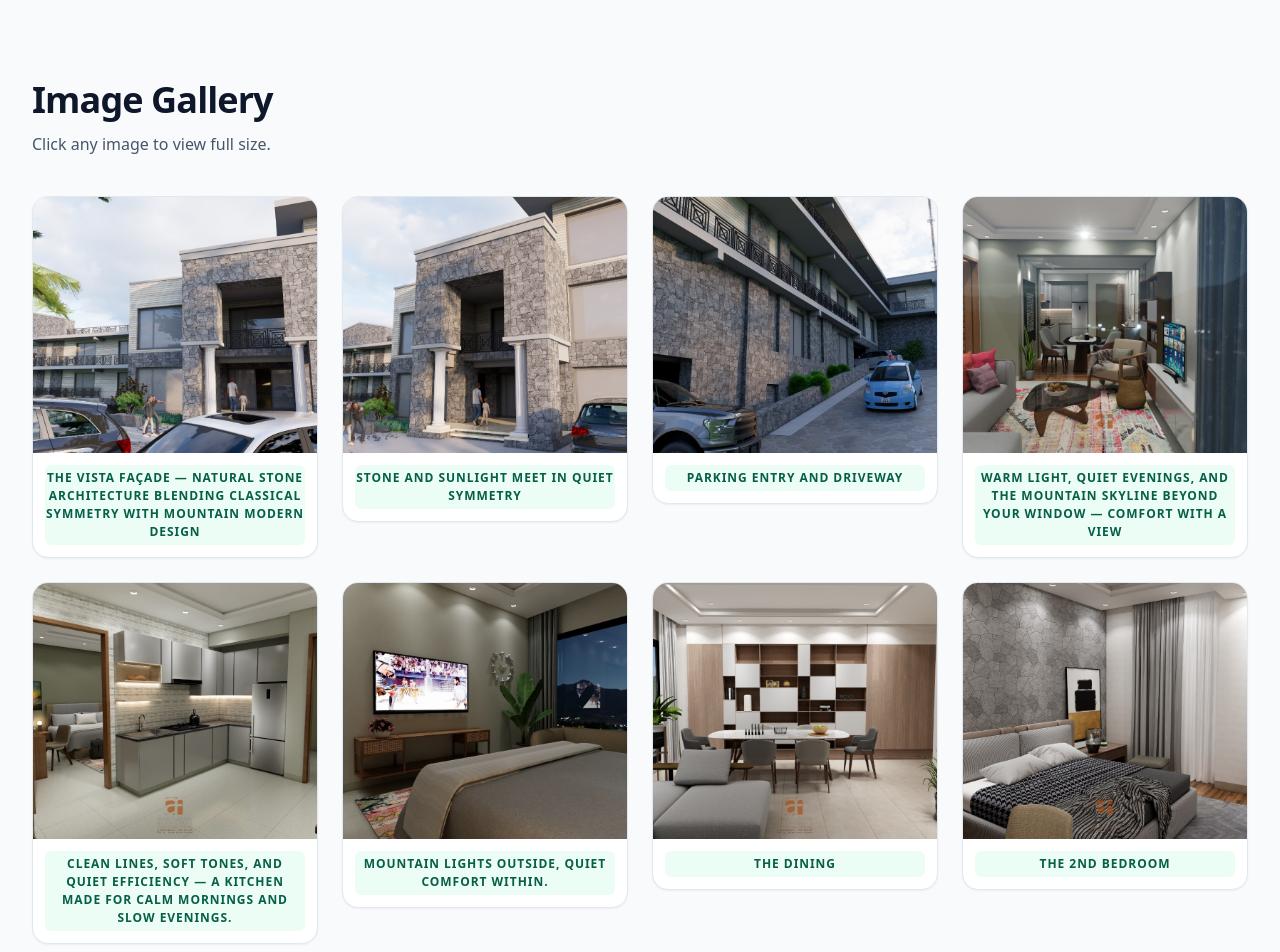
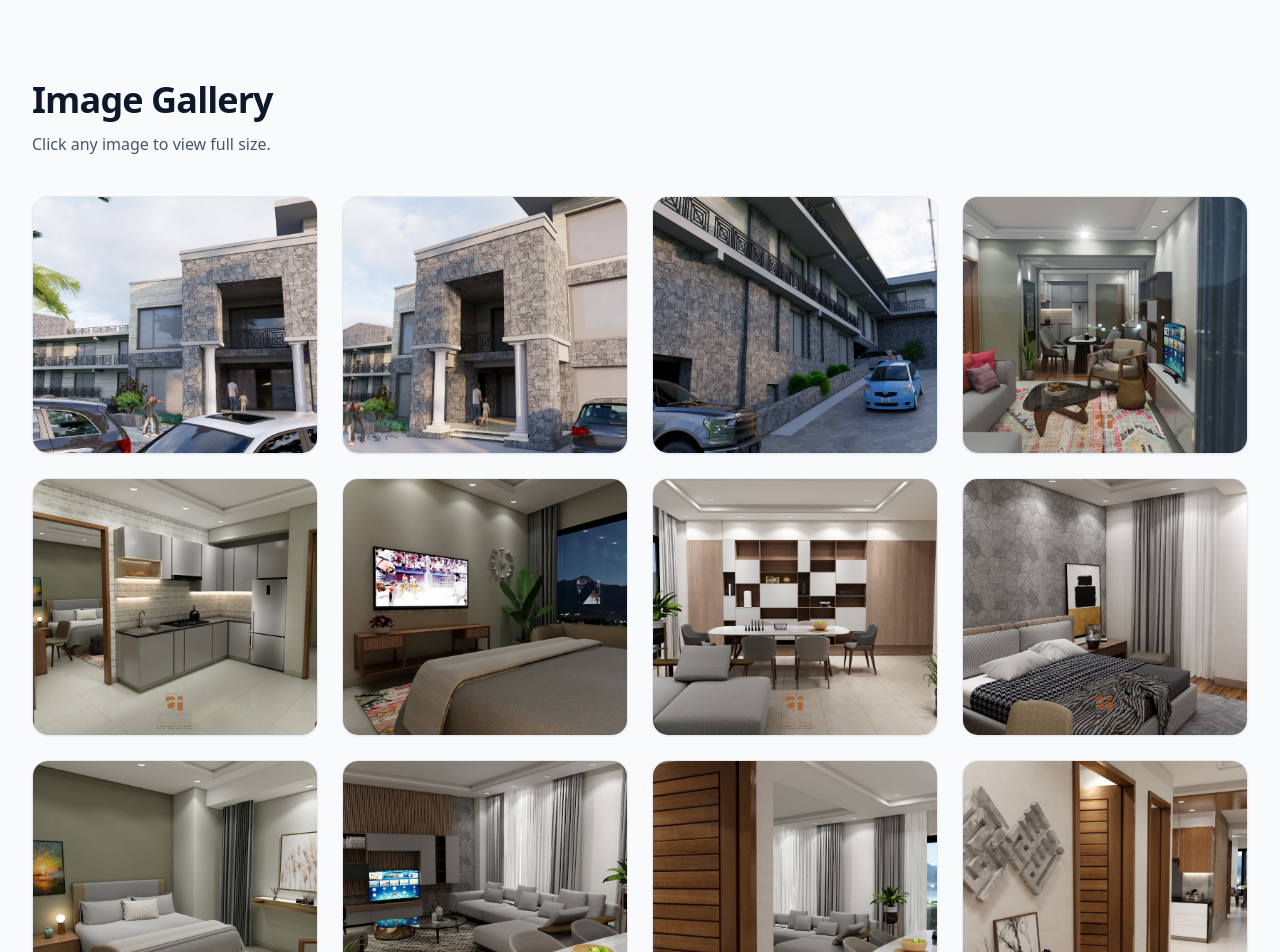
Before and after one commit to abdullahwiqar-byte/thevista, a React (Vite) app: page /gallery in a window 1280 px wide. Shown: the top 952 px of the page. Built offline with nearby package versions, Linux system fonts and the light colour scheme.

Commit message:
Update Gallery.jsx

```diff
--- a/src/Gallery.jsx
+++ b/src/Gallery.jsx
@@ -23,7 +23,7 @@ const images = [
   { src: "/gallery9.jpg", caption: "Warm light, quiet evenings, and the mountain skyline beyond your window — comfort with a view" },
   { src: "/gallery10.jpg", caption: "Clean lines, soft tones, and quiet efficiency — a kitchen made for calm mornings and slow evenings." },
   { src: "/gallery11.jpg", caption: "Mountain lights outside, quiet comfort within." },
-  { src: "/gallery12.jpg", caption: "The dining" },
+  { src: "/gallery12.jpg", caption: "Modern elegance meets natural warmth — a space designed for calm and connection." },
   { src: "/gallery13.jpg", caption: "The 2nd bedroom" },
   { src: "/gallery14.jpg", caption: "Your private haven" },
   { src: "/gallery15.jpg", caption: "Two-Bedroom Living space" },
@@ -88,24 +88,22 @@ export default function Gallery() {
         {/* Grid */}
      <div className="grid grid-cols-2 md:grid-cols-3 lg:grid-cols-4 gap-6">
   {images.map((img, i) => (
-            <Fade key={img.src} delay={0.04 * i}>
-              <figure
-                className="relative group overflow-hidden rounded-2xl border border-slate-200 bg-white shadow-sm cursor-zoom-in"
-                onClick={() => open(i)}
-              >
+    <Fade key={i} delay={0.05 * i}>
+      <figure className="relative group overflow-hidden rounded-2xl border border-slate-200 shadow-sm">
         <img
           src={img.src}
           alt={img.caption}
           loading="lazy"
-                  className="w-full h-64 object-cover transition-transform duration-300 group-hover:scale-[1.02]"
+          className="w-full h-64 object-cover transition-transform duration-300 group-hover:scale-105"
         />
-                <figcaption className="mt-3 text-[12px] tracking-[0.08em] uppercase text-center text-emerald-800 font-semibold bg-emerald-50 py-1 rounded-md mx-3 mb-3">
+        <figcaption className="absolute inset-x-0 bottom-0 bg-gradient-to-t from-black/70 via-black/40 to-transparent text-white text-sm p-3 opacity-0 group-hover:opacity-100 transition-opacity duration-300">
           {img.caption}
         </figcaption>
       </figure>
     </Fade>
   ))}
 </div>
+
 
         <div className="mt-12 text-center">
           <Link to="/" className="inline-block px-6 py-3 bg-emerald-600 text-white rounded-xl hover:bg-emerald-700">
```
Lines whose indentation alone changed are shown as unchanged.
